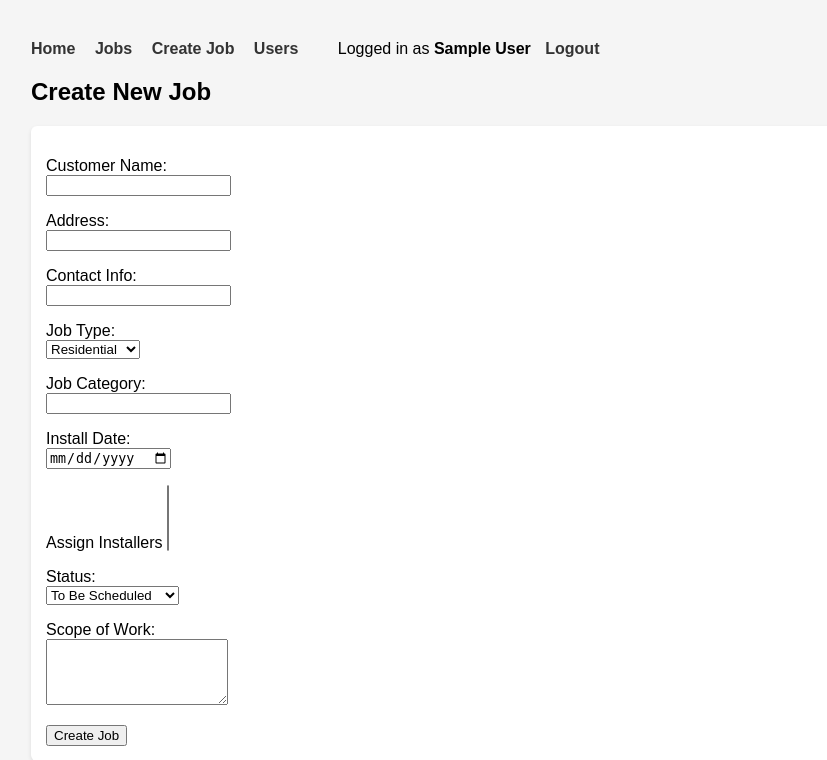
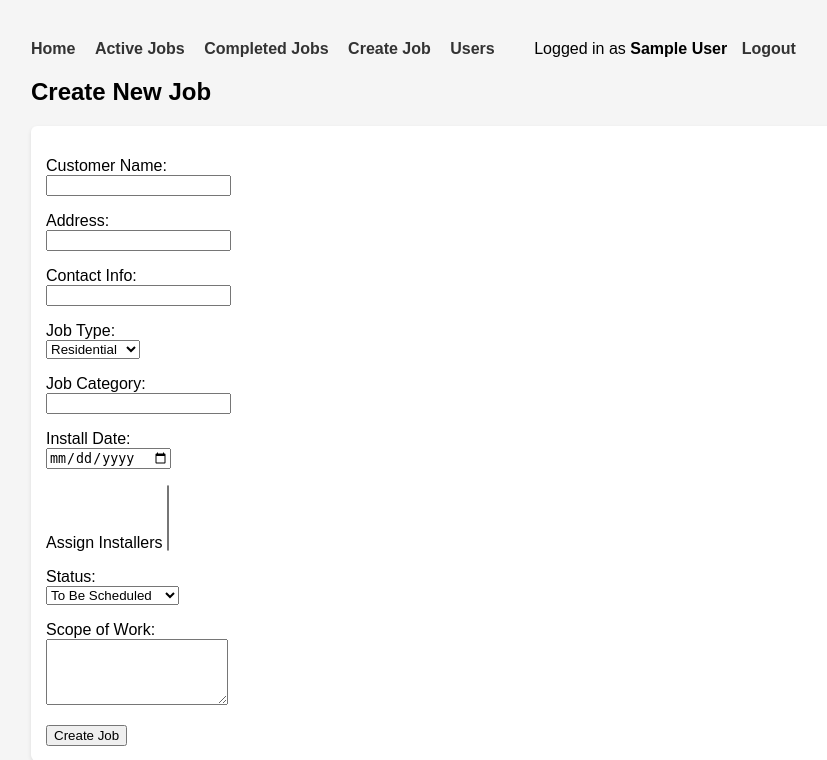
Before and after one commit to psyfeist/glass_office_app, a Flask app: page /jobs/new in a window 1280 px wide. Shown: the top 760 px of the page, without its empty margins (9-836 px from the left). Run offline with Flask 3, Linux system fonts and the light colour scheme; the visitor is signed in with stand-in values (Sample User, id 1).

Commit message:
Add completed jobs page and filtering

```diff
--- a/app.py
+++ b/app.py
@@ -182,8 +182,11 @@
     # --------------------
     @app.route("/jobs")
     def list_jobs():
-        if session.get("user_role") == "admin":
-            jobs = Job.query.all()
+
+        user_role = session.get("user_role")
+
+        if user_role == "admin":
+            jobs = Job.query.filter(Job.status != "completed").all()
 
         else:
             user_id = session.get("user_id")
@@ -191,11 +194,32 @@
             jobs = (
                 db.session.query(Job)
                 .join(JobAssignment)
-                .filter(JobAssignment.user_id == user_id)
+                .filter(
+                    JobAssignment.user_id == user_id,
+                    Job.status != "completed"
+                )
                 .all()
             )
 
         return render_template("jobs.html", jobs=jobs)
+
+    #------------------------------------------------------------
+    # completed jobs
+    #------------------------------------------------------------
+    @app.route("/jobs/completed")
+    def completed_jobs():
+
+        if session.get("user_role") == "installer":
+            user_id = session.get("user_id")
+
+            jobs = Job.query.join(JobAssignment).filter(
+                JobAssignment.user_id == user_id,
+                Job.status == "completed"
+            ).all()
+        else:
+            jobs = Job.query.filter_by(status="completed").all()
+
+        return render_template("completed_jobs.html", jobs=jobs)
 
     # --------------------
     # Job Detail
--- a/templates/base.html
+++ b/templates/base.html
@@ -73,7 +73,8 @@
 
 <nav>
     <a href="{{ url_for('home') }}">Home</a>
-    <a href="{{ url_for('list_jobs') }}">Jobs</a>
+    <a href="{{ url_for('list_jobs') }}">Active Jobs</a>
+    <a href="{{ url_for('completed_jobs') }}">Completed Jobs</a>
 
     {% if session.get("user_role") == "admin" %}
         <a href="{{ url_for('create_job') }}">Create Job</a>
```
